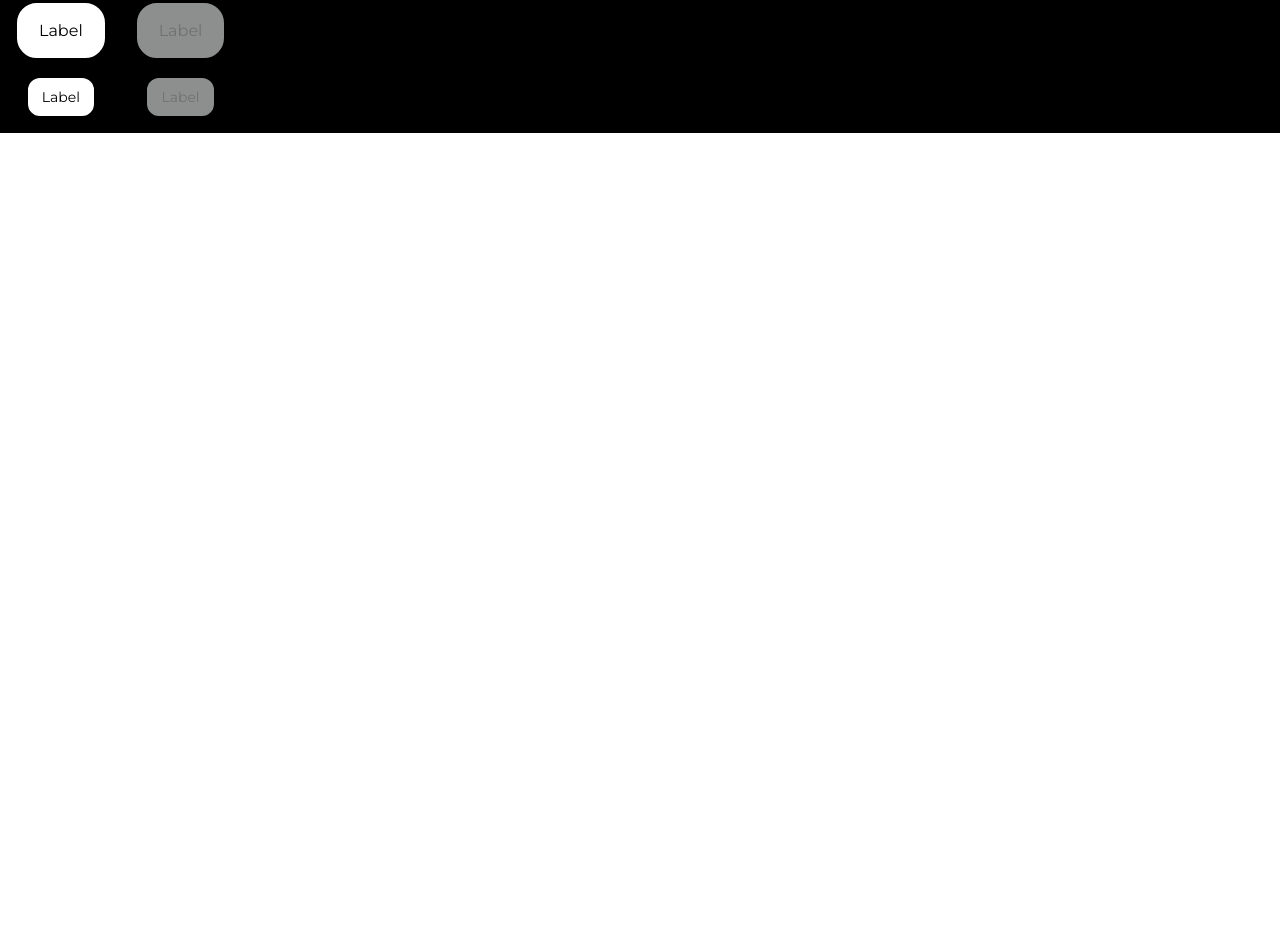
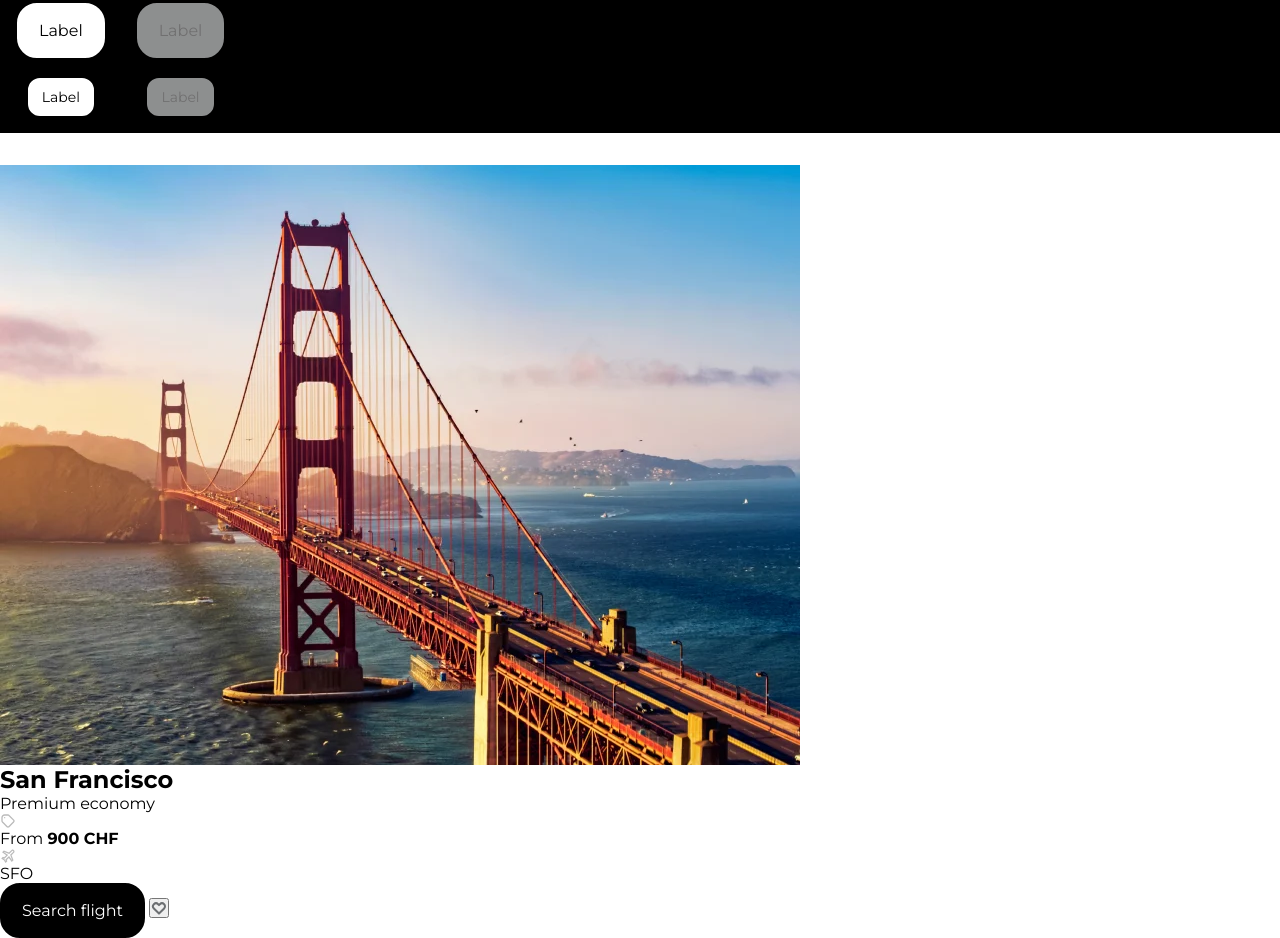
Before and after one commit to HillarylouisXVI/IMD32-v3, a website built with Parcel: page src/index.html in a window 1280 px wide. Shown: the part 193-1131 px from the top of the page. Before the commit the page ends 800 px from the top, so only its background shows below. Built offline with nearby package versions, Linux system fonts and the light colour scheme.

Commit message:
integration html

```diff
--- a/src/index.html
+++ b/src/index.html
@@ -36,6 +36,35 @@
         <button class="btn btn-secondary btn-small" disabled>Label</button>
       </div>
     </div>
+
+    <article class="card">
+      <img src="images/sanfrancisco.png" alt="San Francisco" />
+      <div class="card-content">
+        <h2 class="card-title">San Francisco</h2>
+
+        <p class="card-subtitle">Premium economy</p>
+
+        <div class="card-information">
+          <div class="card-price">
+            <img src="icons/label.svg" />
+            <span>From <strong>900 CHF</strong></span>
+          </div>
+
+          <div class="card-code">
+            <img src="icons/airplane.svg" />
+            <span>SFO</span>
+          </div>
+        </div>
+
+        <div class="card-actions">
+          <button class="btn btn-primary">Search flight</button>
+          <button class="heart-button">
+            <img src="icons/heart.svg" alt="favoris" />
+          </button>
+        </div>
+      </div>
+    </article>
+
     <script src="js/main.js" type="module"></script>
   </body>
 </html>
```
Also changed, not shown: src/icons/airplane.svg (added), src/icons/heart.svg (added), src/icons/label.svg (added), src/images/sanfrancisco.png (added).
